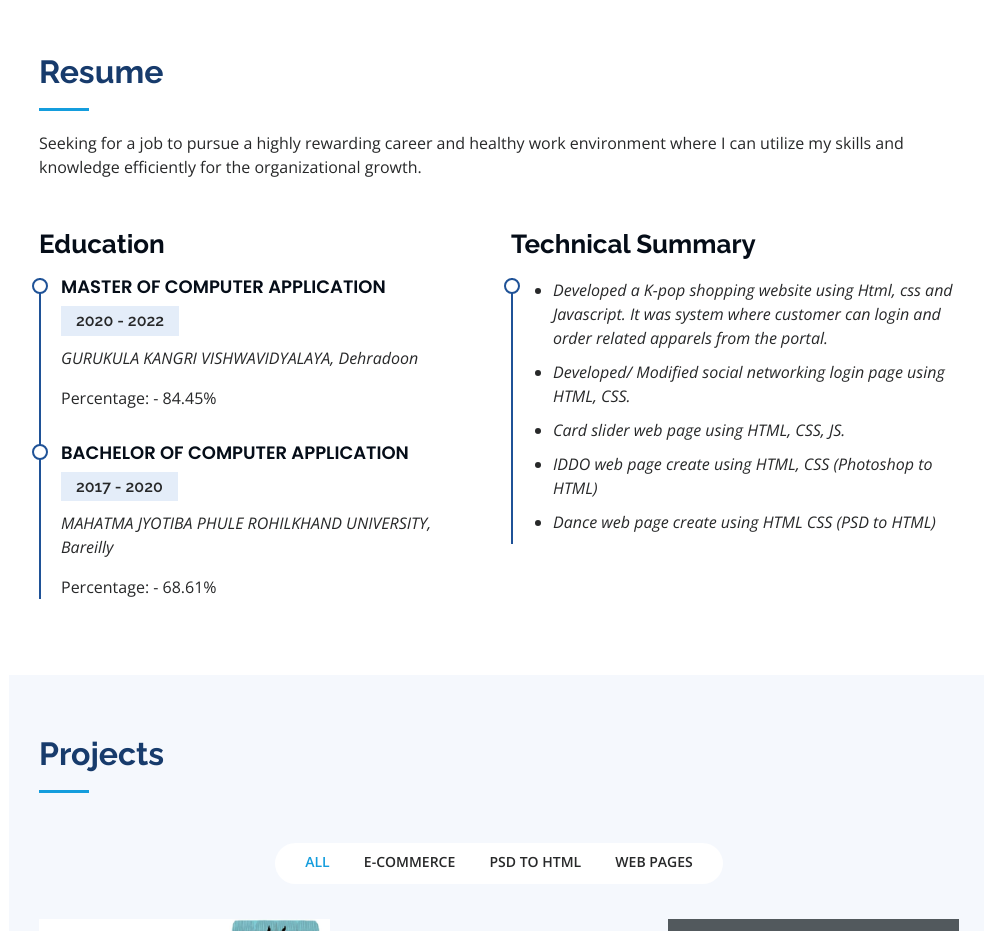
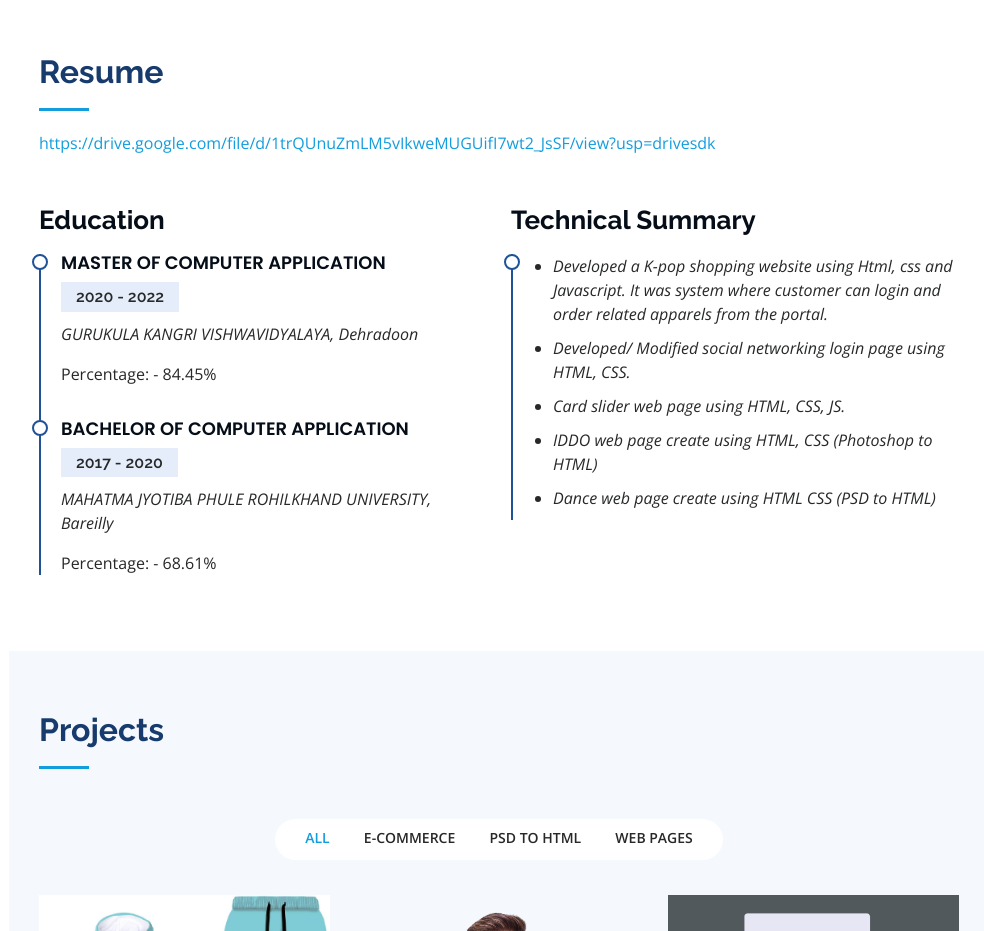
Before and after one commit to NehaChauhan04/Portfolio, a plain HTML site: page index.html in a window 1280 px wide. Shown: the part 1600-2531 px from the top of the page, without its empty margins (291-1275 px from the left). Drawn offline with nearby package versions, Linux system fonts and the light colour scheme.

Commit message:
Add files via upload

```diff
--- a/index.html
+++ b/index.html
@@ -172,8 +172,7 @@
 
           <div class="section-title">
             <h2>Resume</h2>
-            <p>Seeking for a job to pursue a highly rewarding career and healthy work environment where I can utilize my skills and knowledge
-              efficiently for the organizational growth.</p>
+           <a href="https://drive.google.com/file/d/1trQUnuZmLM5vIkweMUGUifI7wt2_JsSF/view?usp=drivesdk">https://drive.google.com/file/d/1trQUnuZmLM5vIkweMUGUifI7wt2_JsSF/view?usp=drivesdk</i></a>
           </div>
 
           <div class="row">
```
